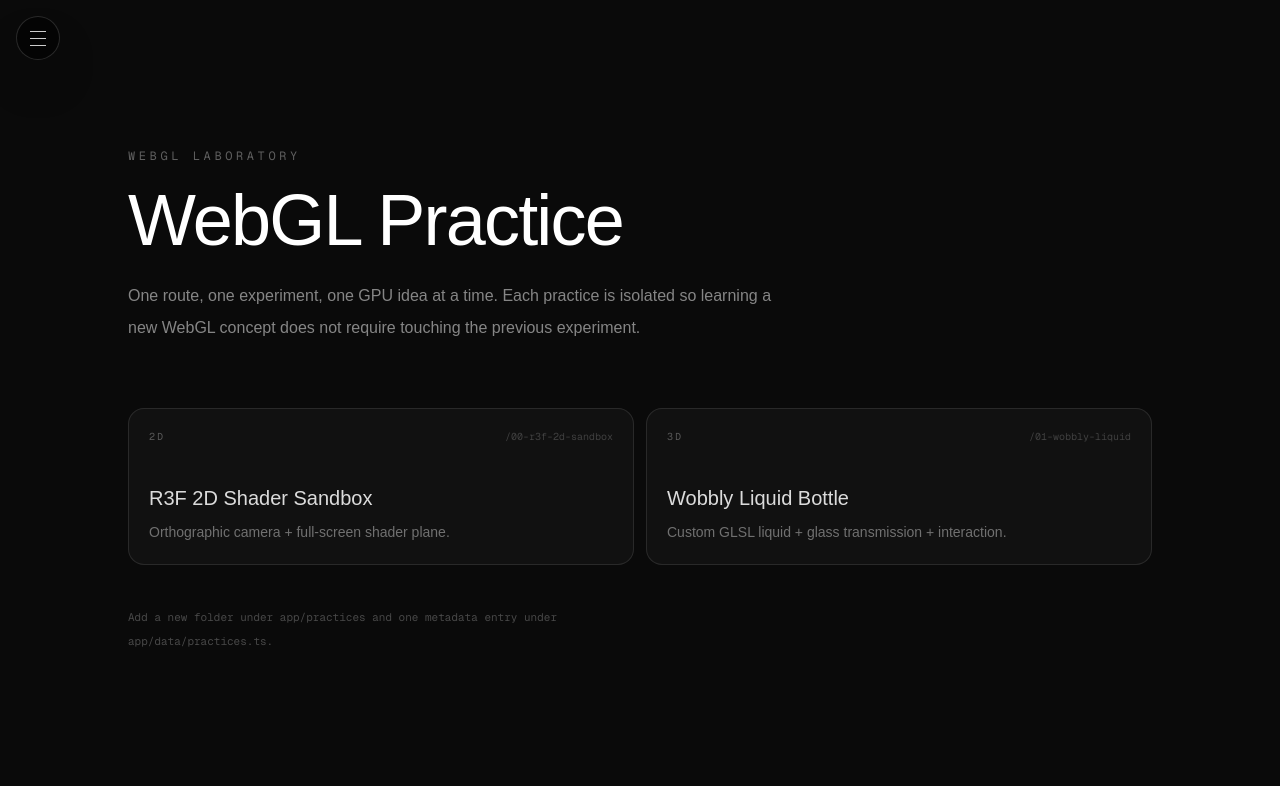
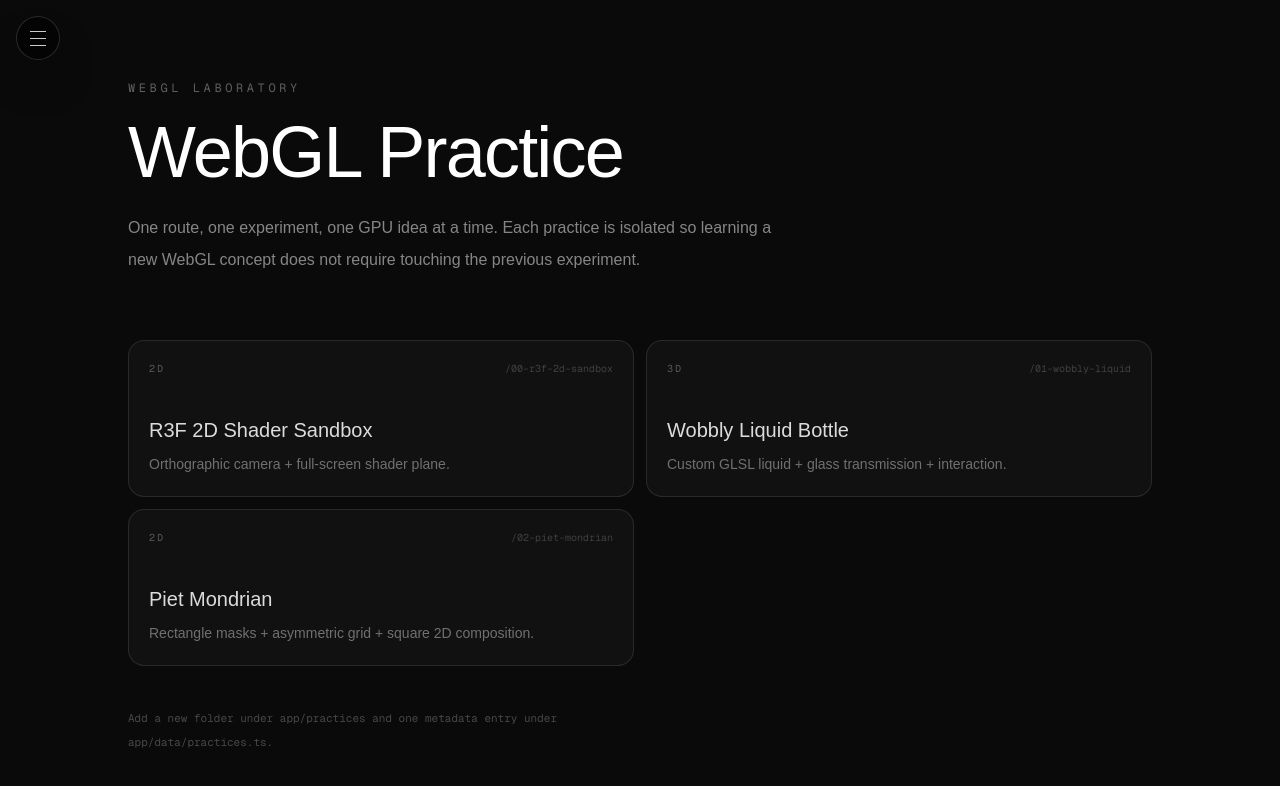
Before and after one commit to Nagikawa/webgl-practise, a Next.js app: page / in a window 1280 px wide. Shown: the top 786 px of the page. Built offline with nearby package versions, Linux system fonts and the light colour scheme.

Commit message:
feat: register Piet Mondrian practice

```diff
--- a/app/data/practices.ts
+++ b/app/data/practices.ts
@@ -27,4 +27,11 @@ export const practices: PracticeMeta[] = [
     kind: "3d",
     group: "3D",
   },
+  {
+    slug: "02-piet-mondrian",
+    title: "Piet Mondrian",
+    description: "Rectangle masks + asymmetric grid + square 2D composition.",
+    kind: "2d",
+    group: "2D",
+  },
 ];
```
